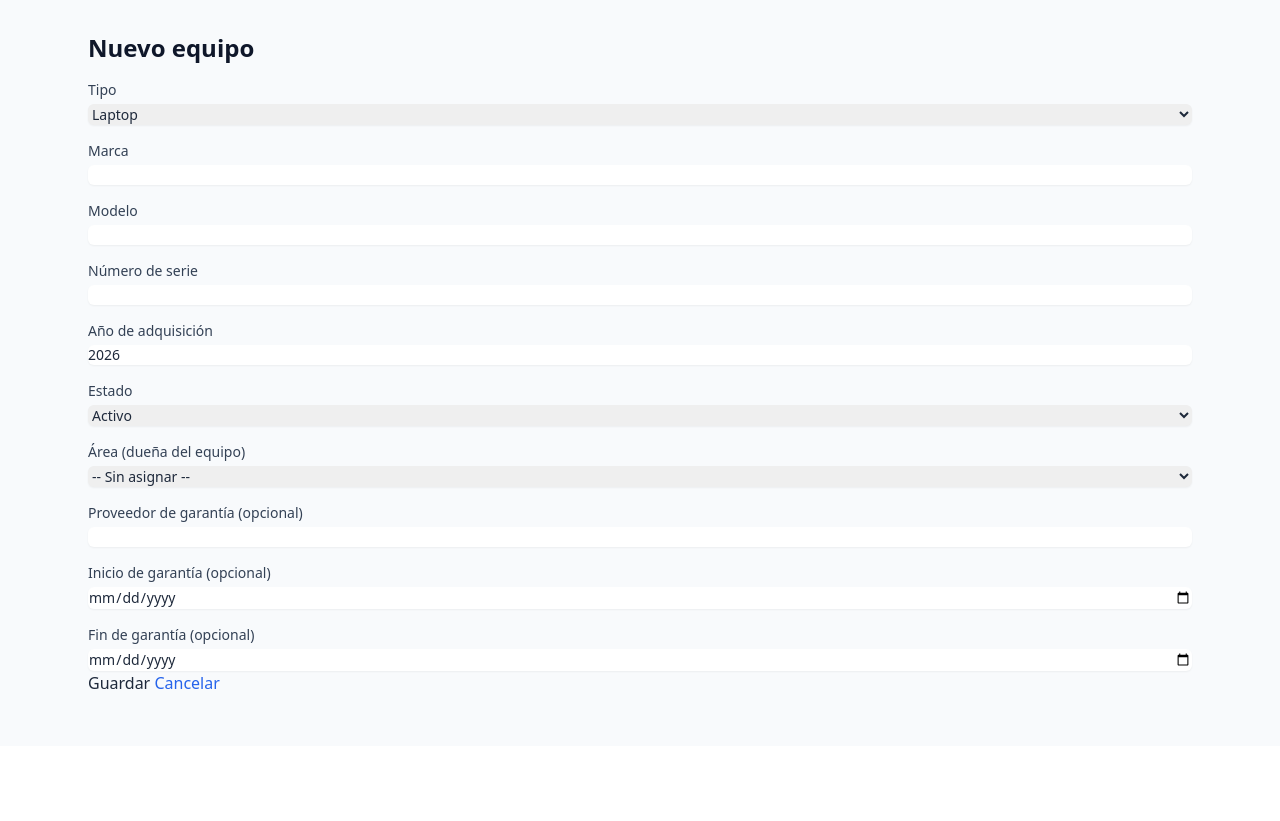
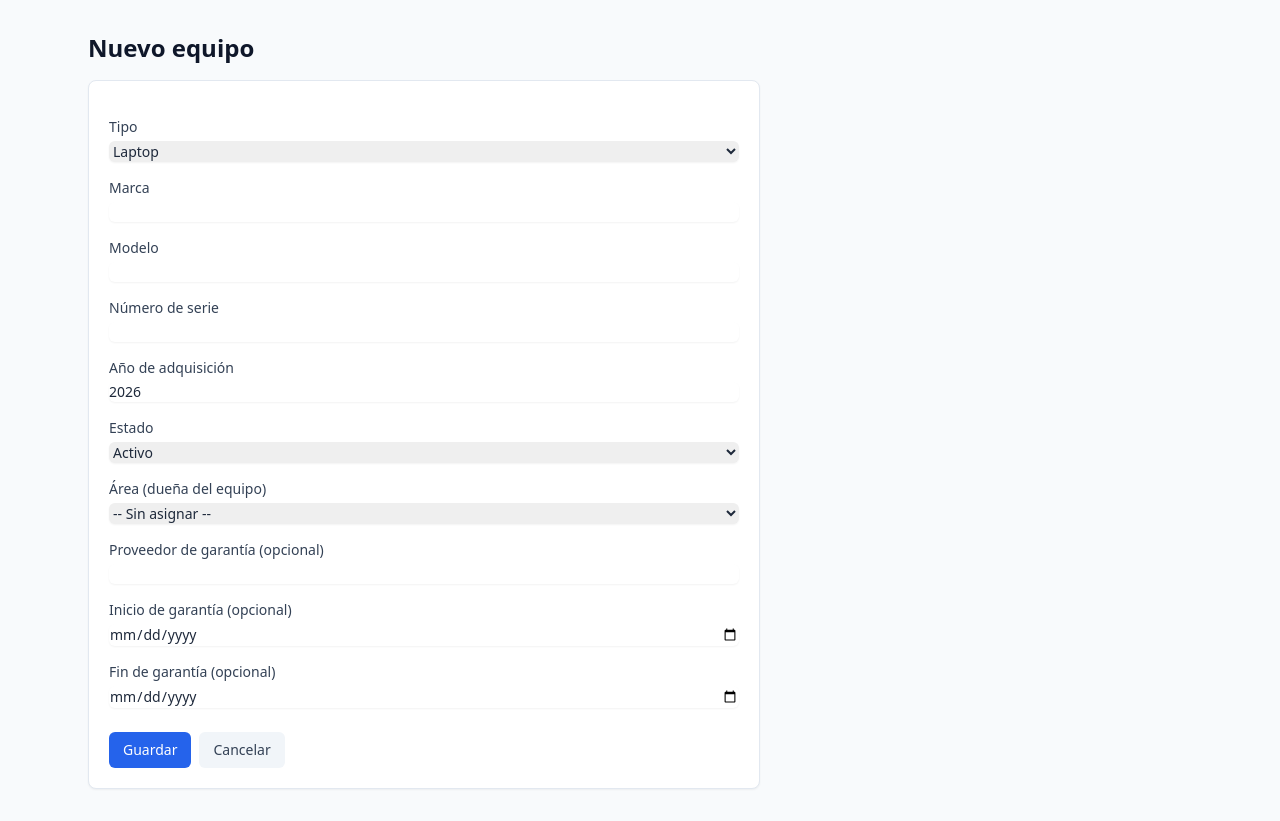
Before and after one commit to AngelsxRod/gestion-equipos-computo, a PHP site: page /equipos/crear.php in a window 1280 px wide. Shown: the part 54-875 px from the top of the page. Before the commit the page ends 743 px from the top, so only its background shows below. Run offline with PHP 8.4, Linux system fonts and the light colour scheme; the visitor is signed in with stand-in values (Sample User, id 1); data that the repository does not hold is empty.

Commit message:
feat: rediseñar gestión de equipos con Tailwind y badges de estado

```diff
--- a/public/equipos/_formulario.php
+++ b/public/equipos/_formulario.php
@@ -4,8 +4,8 @@
  * Espera: $equipo (array con valores actuales o vacíos), $areas, $error, $accionUrl.
  */
 ?>
-<?php if ($error): ?><div class="flash error"><?= e($error) ?></div><?php endif; ?>
-<form method="post" class="formulario" action="<?= e($accionUrl) ?>">
+<?php if ($error): ?><div class="flash-error"><?= e($error) ?></div><?php endif; ?>
+<form method="post" class="card max-w-2xl" action="<?= e($accionUrl) ?>">
     <?= \App\Auth\Csrf::campoHtml() ?>
     <?php if (!empty($equipo['id'])): ?>
     <input type="hidden" name="id" value="<?= (int) $equipo['id'] ?>">
@@ -54,8 +54,8 @@
     <label for="garantia_fin">Fin de garantía (opcional)</label>
     <input type="date" id="garantia_fin" name="garantia_fin" value="<?= e($equipo['garantia_fin'] ?? '') ?>">
 
-    <div class="acciones">
-        <button type="submit">Guardar</button>
-        <a class="boton secundario" href="/equipos/listar.php">Cancelar</a>
+    <div class="mt-6 flex gap-2">
+        <button type="submit" class="btn-primary">Guardar</button>
+        <a class="btn-secondary" href="/equipos/listar.php">Cancelar</a>
     </div>
 </form>
```
Also changed, not shown: public/equipos/eliminar.php (+4 -4 lines), public/equipos/listar.php (+8 -6 lines), public/equipos/ver.php (+10 -6 lines).
